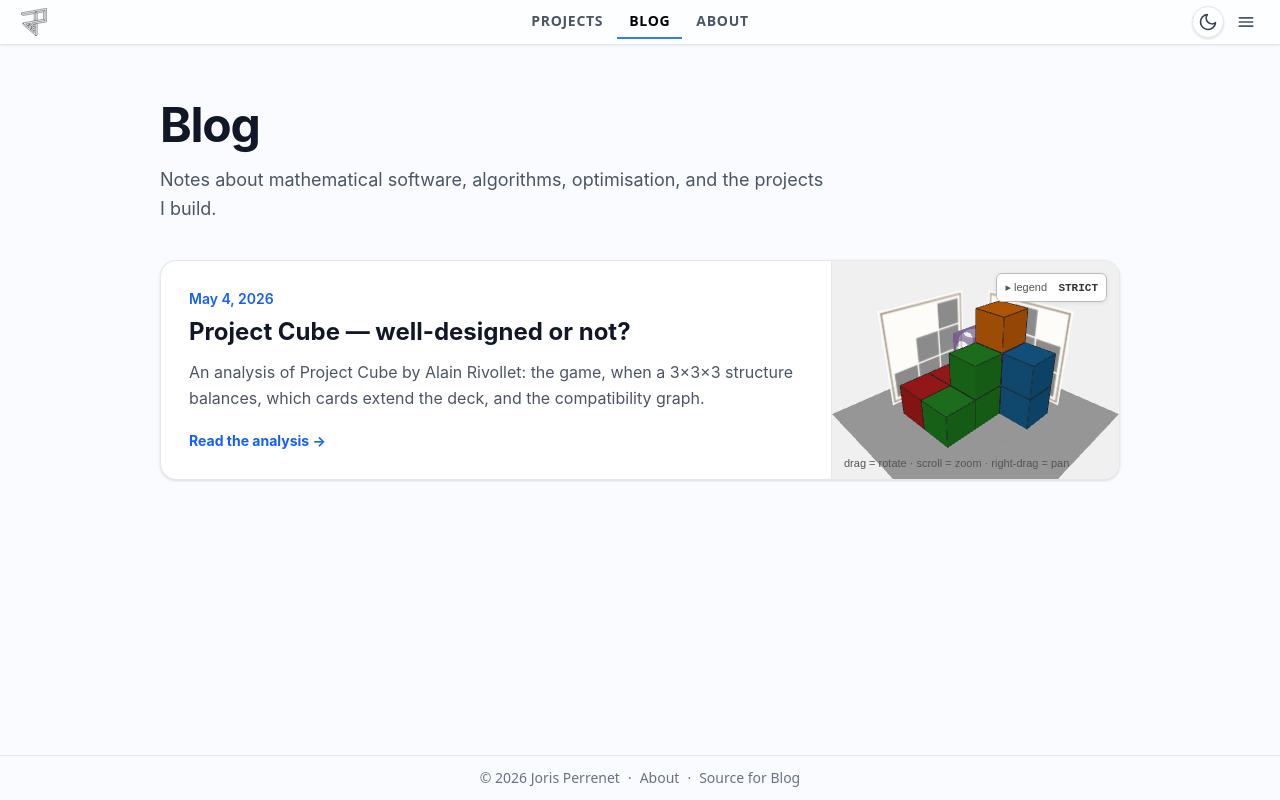
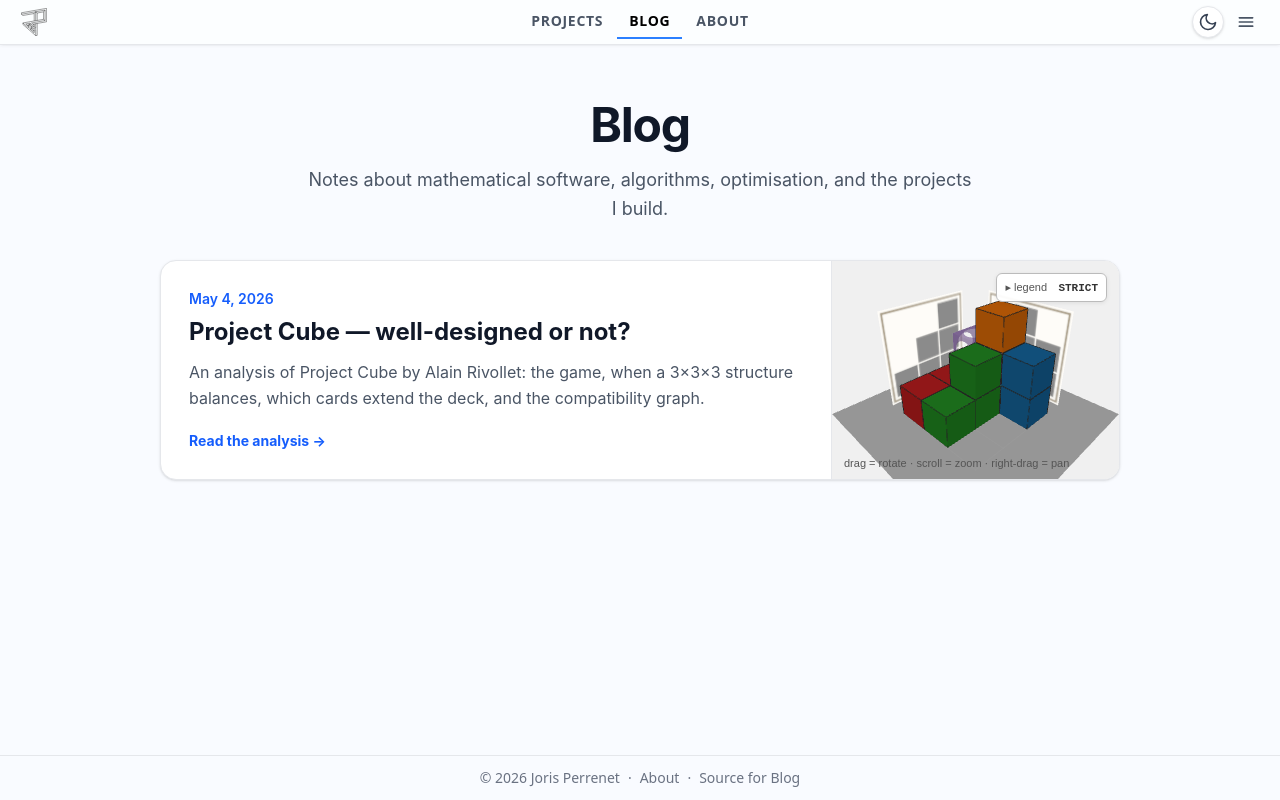
Before and after one commit to jorisperrenet/blog, a SvelteKit app: page / in a window 1280 px wide. Built offline with nearby package versions, Linux system fonts and the light colour scheme.

Commit message:
Center text

```diff
--- a/src/routes/+page.svelte
+++ b/src/routes/+page.svelte
@@ -26,7 +26,7 @@
 />
 
 <main class="!mx-auto !mb-24 !mt-0 !w-full !max-w-5xl px-5 py-10 font-sans sm:px-8 sm:py-14">
-  <header class="mb-9 max-w-2xl">
+  <header class="mx-auto mb-9 max-w-2xl text-center">
     <h1 class="!m-0 !text-4xl !font-bold !tracking-tight sm:!text-5xl">Blog</h1>
     <p class="!mt-4 !text-lg !leading-relaxed !text-gray-600 dark:!text-gray-300">
       Notes about mathematical software, algorithms, optimisation, and the projects I build.
```
